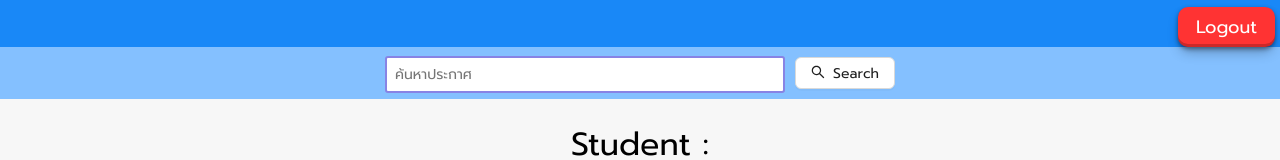
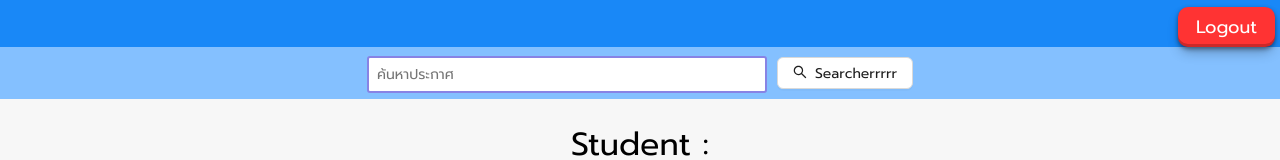
Before and after one commit to 6610110661-Sanpipop/ScoreBoard_web, a React (Create React App) app in the folder client/: page /homestd in a window 1280 px wide. Shown: the top 160 px of the page. Built offline with nearby package versions, Linux system fonts and the light colour scheme; no server answers.

Commit message:
Update Homestd.js button searcherrrr

```diff
--- a/client/src/Homestd.js
+++ b/client/src/Homestd.js
@@ -70,7 +70,7 @@ function Homestd(props) {
               className="btn-searcher"
               icon={<SearchOutlined />}
             >
-              Search
+              Searcherrrrr
             </Button>
           </Flex>
         </Flex>
```
